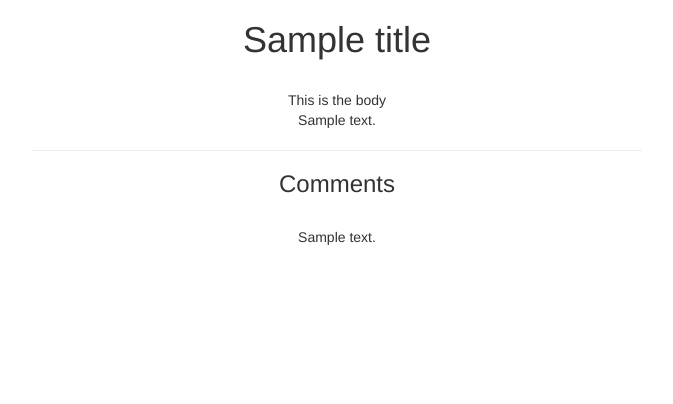
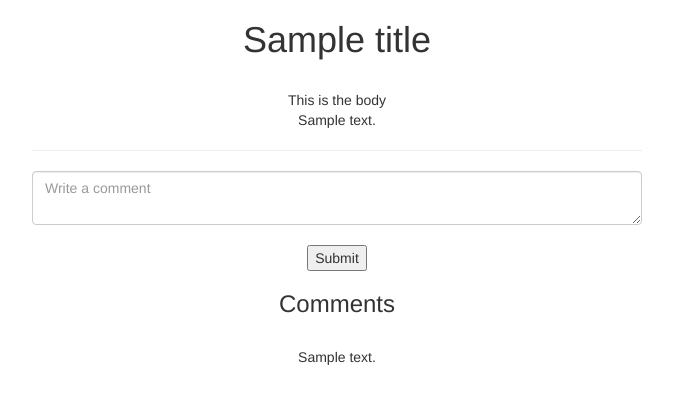
Before and after one commit to davidbang/Blog, a Flask app: template templates/title.html in a window 1280 px wide. Shown: the top 404 px of the page, without its empty margins (303-976 px from the left). Run offline with Flask 2, Linux system fonts and the light colour scheme; the template is opened without the code that fills it: most values are stand-ins (such as "Sample title", 1, 10 or a date in 2020); some libraries are stand-ins or nearby versions.

Commit message:
comment section

```diff
--- a/templates/title.html
+++ b/templates/title.html
@@ -15,6 +15,14 @@ Blog - {{title}}
   <br>
   {{text}}
   <hr>
+  <form>
+    <div>
+      <textarea rows="2" type="text" class="form-control" name="comment" placeholder="Write a comment"></textarea>
+      <br>
+      <input type="submit" name="submit" value="Submit">
+      <br>
+    </div>
+  </form>
   <h3>Comments</h3>
   <br>
   {% if comments %}
```
